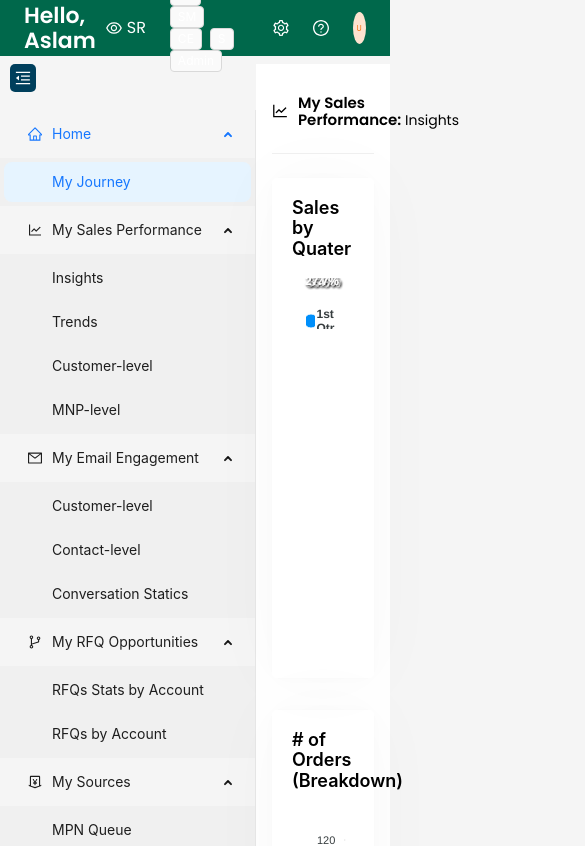
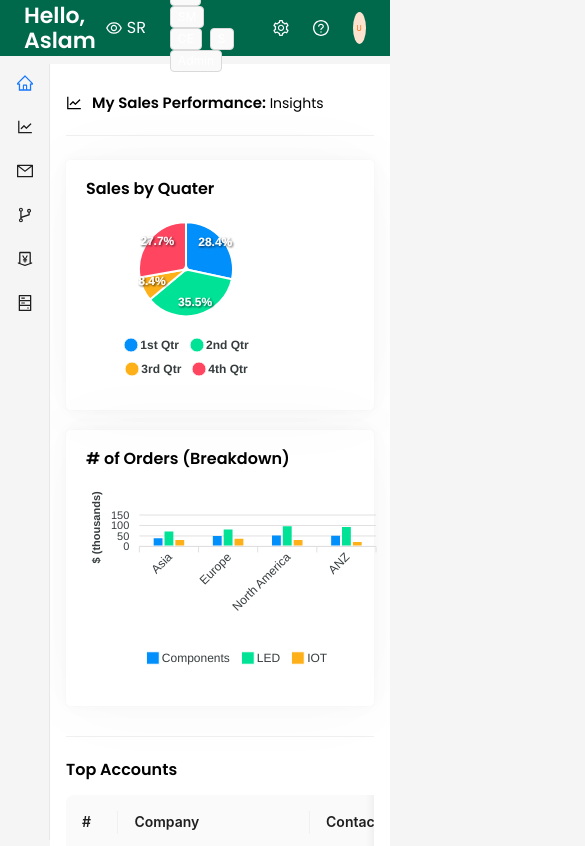
Before and after one commit to Zeeshnhmd/supreme_components_international, a React (Create React App) app: page /sales-performance/insights in a window 390 px wide. Shown: the top 846 px of the page, 585 px wide, since content can reach past the window. Built offline with nearby package versions, Linux system fonts and the light colour scheme.

Commit message:
fix: responsive fixes

```diff
--- a/src/components/layout/index.jsx
+++ b/src/components/layout/index.jsx
@@ -1,4 +1,4 @@
-import { useState } from 'react';
+import { useEffect, useState } from 'react';
 import Header from '../header';
 import SideBar from '../sidebar';
 
@@ -9,6 +9,14 @@ const Layout = ({ children, userTypes, userType, setUserType }) => {
 	const toggleCollapsed = () => {
 		setCollapsed(!collapsed);
 	};
+
+	useEffect(() => {
+		const mediaQuery = window.matchMedia('(min-width: 600px)');
+
+		if (mediaQuery) {
+			setCollapsed(true);
+		}
+	}, []);
 
 	return (
 		<div className={styles['layout-wrapper']}>
--- a/src/components/sidebar/sidebar.module.scss
+++ b/src/components/sidebar/sidebar.module.scss
@@ -19,6 +19,9 @@
 			display: grid;
 			place-items: center;
 		}
+		@media (max-width: 600px) {
+			display: none;
+		}
 	}
 
 	.side {
@@ -34,6 +37,11 @@
 		&::-webkit-scrollbar {
 			display: none;
 		}
+
+		@media (max-width: 600px) {
+			margin-top: 0;
+			top: 60px;
+		}
 	}
 
 	.sidebar-collapsed {
--- a/src/pages/home/journey/index.jsx
+++ b/src/pages/home/journey/index.jsx
@@ -231,8 +231,7 @@ const Journey = ({ userType }) => {
 				</p>
 			</div>
 			<Divider />
-			<Row gutter={[32, 32]} className={styles['trees-wrapper']}>
-				<Col sm={24} md={24} lg={12} xl={12} xxl={12}>
+			<div className={styles['trees-wrapper']}>
 				<div className={styles['tree-wrapper']}>
 					<div className={styles['user-info']}>
 						<Avatar
@@ -299,8 +298,7 @@ const Journey = ({ userType }) => {
 						</Panel>
 					</Collapse>
 				</div>
-				</Col>
-				<Col sm={24} md={24} lg={12} xl={12} xxl={12}>
+
 				<div className={styles['tree-wrapper']}>
 					<div className={styles['user-info']}>
 						<Avatar
@@ -385,8 +383,7 @@ const Journey = ({ userType }) => {
 						)}
 					</Collapse>
 				</div>
-				</Col>
-			</Row>
+			</div>
 		</div>
 	);
 };
--- a/src/pages/home/journey/journey.module.scss
+++ b/src/pages/home/journey/journey.module.scss
@@ -5,26 +5,42 @@
 		display: flex;
 		align-items: center;
 		gap: 10px;
-		margin-bottom: 18px;
+
 		.tab {
 			margin-bottom: 0;
 			font-weight: 600;
 			font-size: 15px;
+
 			.tab-name {
 				font-weight: 400;
 				font-size: 14px;
 			}
 		}
 	}
+
 	.trees-wrapper {
+		width: 100%;
+		display: flex;
+		justify-content: space-between;
+		gap: 20px;
+
+		@media (max-width: 768px) {
+			flex-direction: column;
+		}
+
 		.tree-wrapper {
 			border-radius: 5px;
 			padding: 20px;
 			width: 100%;
 			height: 100%;
+
 			box-shadow: 0px 0px 3.6px rgba(0, 0, 0, 0.015),
 				0px 0px 10px rgba(0, 0, 0, 0.019), 0px 0px 24.1px rgba(0, 0, 0, 0.024),
 				0px 0px 80px rgba(0, 0, 0, 0.03);
+
+			@media (max-width: 768px) {
+				padding: 10px;
+			}
 
 			.user-info {
 				display: flex;
@@ -47,6 +63,7 @@
 					border-radius: 6px;
 					margin-bottom: 20px;
 					border-bottom: none;
+
 					.panel-header-wrapper {
 						.panel-header {
 							font-weight: 600;
@@ -66,6 +83,7 @@
 				padding: 10px;
 				margin-bottom: 10px;
 				border-radius: 5px;
+
 				.card-name {
 					margin-bottom: 0;
 					font-weight: 500;
--- a/src/pages/my-sales-peformance/insights/index.jsx
+++ b/src/pages/my-sales-peformance/insights/index.jsx
@@ -14,6 +14,19 @@ const Insights = () => {
 				type: 'pie',
 			},
 			labels: ['1st Qtr', '2nd Qtr', '3rd Qtr', '4th Qtr'],
+			responsive: [
+				{
+					breakpoint: 400,
+					options: {
+						chart: {
+							width: 200,
+						},
+						legend: {
+							position: 'bottom',
+						},
+					},
+				},
+			],
 			legend: {
 				position: 'bottom',
 				fontSize: '12px',
@@ -42,8 +55,9 @@ const Insights = () => {
 
 		options: {
 			chart: {
+				width: '100%',
+				height: 380,
 				type: 'bar',
-				height: 350,
 				toolbar: { show: false },
 			},
 			plotOptions: {
@@ -209,6 +223,7 @@ const Insights = () => {
 			key: 'sales_revenue',
 		},
 	];
+
 	return (
 		<div className={styles['wrapper']}>
 			<div className={styles['tabs']}>
@@ -219,32 +234,30 @@ const Insights = () => {
 				</p>
 			</div>
 			<Divider />
-			<Row className={styles['charts-wrapper']} gutter={[32, 32]}>
-				<Col sm={24} md={24} lg={12} xl={12} xxl={12}>
+			<div className={styles['charts-wrapper']}>
 				<div className={styles['card-wrapper']}>
 					<p className={styles['card-title']}>Sales by Quater</p>
 					<ReactApexChart
 						options={options.options}
 						series={options.series}
 						type="pie"
+						width={300}
 					/>
 				</div>
-				</Col>
-				<Col sm={24} md={24} lg={12} xl={12} xxl={12}>
+
 				<div className={styles['card-wrapper']}>
 					<p className={styles['card-title']}># of Orders (Breakdown)</p>
 					<ReactApexChart
 						options={barOptions.options}
 						series={barOptions.series}
 						type="bar"
-							height="100%"
+						width={300}
 					/>
 				</div>
-				</Col>
-			</Row>
+			</div>
 			<Divider />
 			<p className={styles['card-title']}>Top Accounts</p>
-			<Table dataSource={dataSource} columns={columns} />
+			<Table dataSource={dataSource} columns={columns} scroll={{ x: 500 }} />
 		</div>
 	);
 };
--- a/src/pages/my-sales-peformance/insights/insigts.module.scss
+++ b/src/pages/my-sales-peformance/insights/insigts.module.scss
@@ -3,7 +3,7 @@
 		display: flex;
 		align-items: center;
 		gap: 10px;
-		margin-bottom: 18px;
+
 		.tab {
 			margin-bottom: 0;
 			font-weight: 600;
@@ -16,6 +16,13 @@
 	}
 	.charts-wrapper {
 		margin-bottom: 30px;
+		display: flex;
+		justify-content: space-between;
+		gap: 20px;
+
+		@media (max-width: 768px) {
+			flex-direction: column;
+		}
 		.card-wrapper {
 			border-radius: 5px;
 			padding: 20px;
@@ -25,10 +32,17 @@
 			box-shadow: 0px 0px 3.6px rgba(0, 0, 0, 0.015),
 				0px 0px 10px rgba(0, 0, 0, 0.019), 0px 0px 24.1px rgba(0, 0, 0, 0.024),
 				0px 0px 80px rgba(0, 0, 0, 0.03);
+
+			@media (max-width: 426px) {
+				min-height: 250px !important;
+			}
 		}
 	}
 }
 .card-title {
 	font-weight: 600;
 	font-size: 18px;
+	@media (max-width: 426px) {
+		font-size: 16px;
+	}
 }
```
Lines whose indentation alone changed are shown as unchanged.
